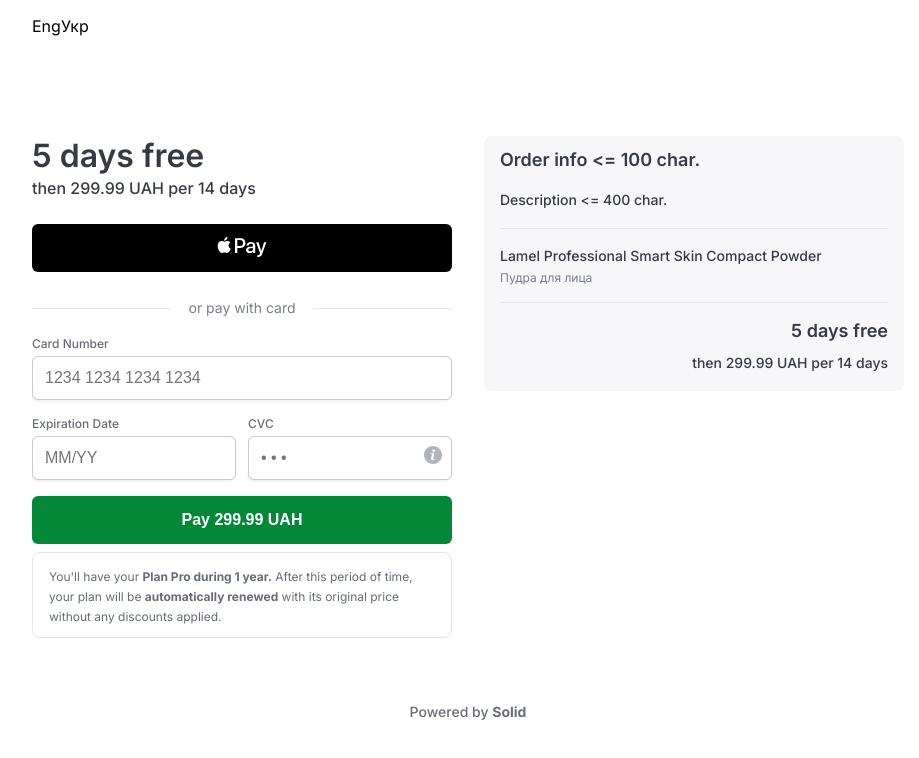
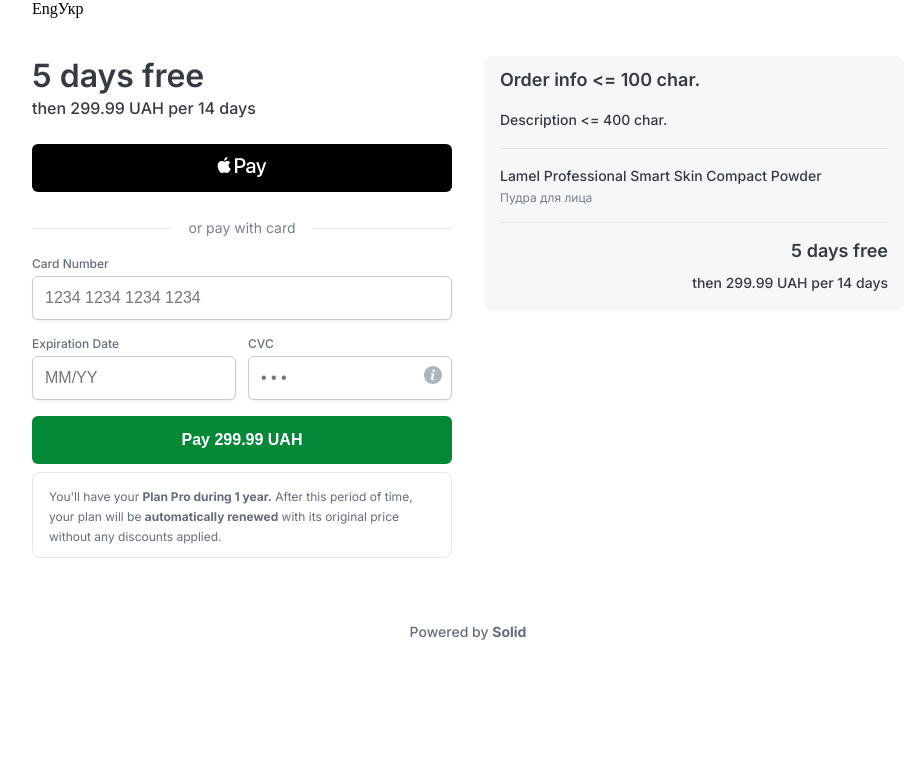
Before and after one commit to LonelyTrouvere/test-task, a React (Vite) app: page / in a window 1280 px wide. Shown: the top 758 px of the page, without its empty margins (172-1091 px from the left). Built offline with nearby package versions, Linux system fonts and the light colour scheme.

Commit message:
refactored overall project layout

```diff
--- /dev/null
+++ b/src/App.css
@@ -0,0 +1,16 @@
+#app {
+    font-family: "Inter", system-ui, Avenir, Helvetica, Arial, sans-serif;
+    max-width: 872px;
+    margin: auto;
+    width: 100%;
+    display: flex;
+    flex-direction: column;
+    gap: 64px;
+}
+
+@media screen and (max-width: 999px) {
+    #app {
+        max-width: 420px;
+        gap: 32px;
+    }
+}
--- a/src/App.tsx
+++ b/src/App.tsx
@@ -1,3 +1,4 @@
+import './App.css'
 import Footer from "./components/footer/Footer"
 import Header from "./components/header/Header"
 import OrderArea from "./components/order-area/OrderArea"
@@ -9,11 +10,13 @@
   return (
     <>
       <Header />
+      <div id='app'>
           <ContentLayout>
             <PaymentArea />
             <OrderArea />
           </ContentLayout>
           <Footer />
+      </div>
     </>
   )
 }
--- a/src/components/header/Header.css
+++ b/src/components/header/Header.css
@@ -1,3 +1,10 @@
 .header {
     height: 56px;
 }
+
+@media screen and (min-width: 1000px) {
+    .header {
+        max-width: 872px;
+        margin: auto;
+    }
+}
--- a/src/index.css
+++ b/src/index.css
@@ -1,25 +1,10 @@
 #root {
-  font-family: "Inter", system-ui, Avenir, Helvetica, Arial, sans-serif;
-  max-width: 872px;
-  width: 100%;
-  height: 100%;
-  display: flex;
-  flex-direction: column;
-  gap: 64px;
+  margin: 0;
+  width: calc(100vw);
+  height: calc(100vh);
 }
 
-@media screen and (max-width: 999px) {
-  #root {
-      max-width: 420px;
-      gap: 32px;
-  }
+* {
+  margin: 0;
+  padding: 0;
 }
-
-body {
-  margin: 0;
-  padding: 16px;
-  display: flex;
-  place-content: center;
-  width: calc(100vw - 16px - 16px);
-  height: calc(100vh - 16px - 16px);
-}
```
Lines whose indentation alone changed are shown as unchanged.
